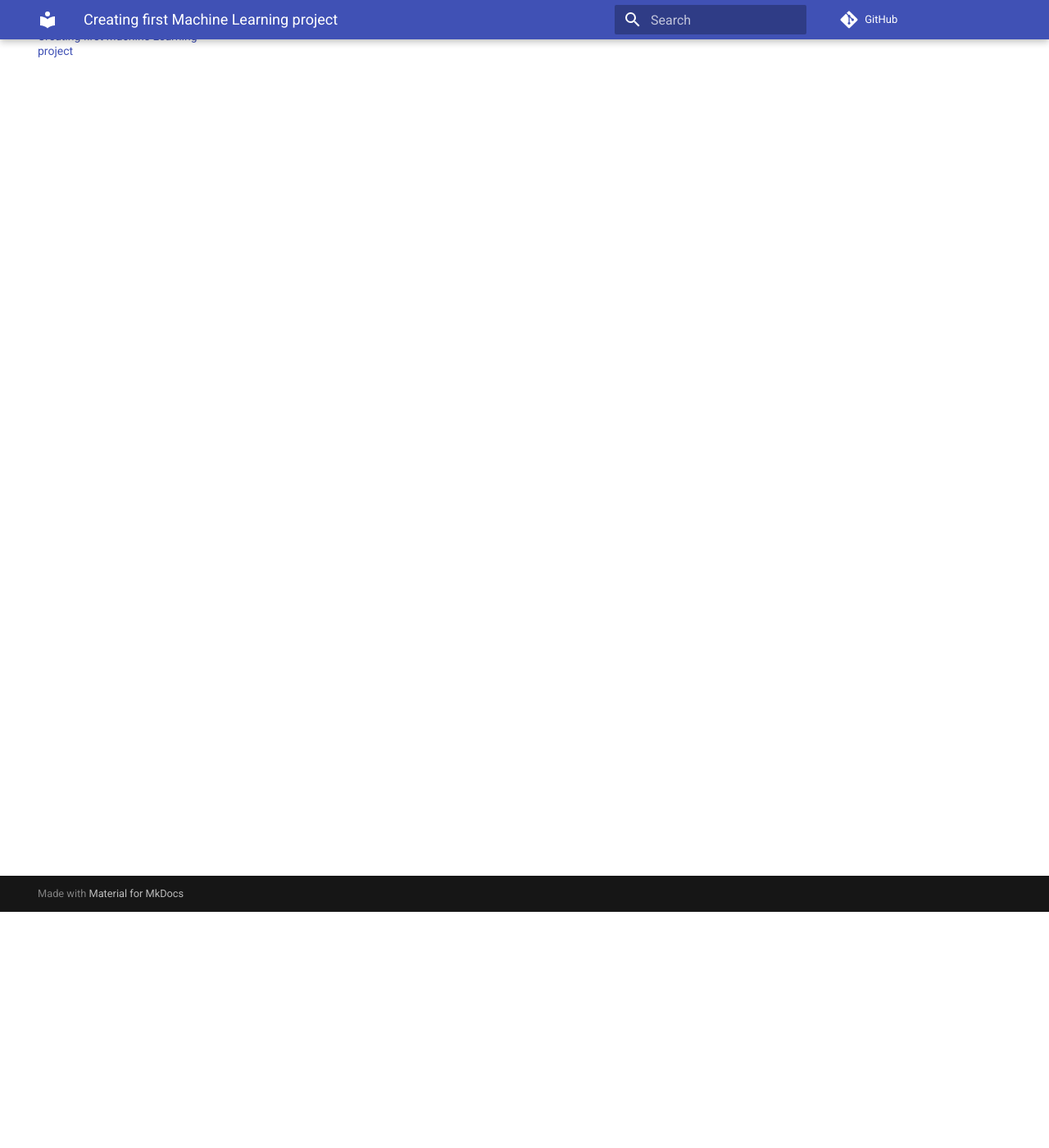
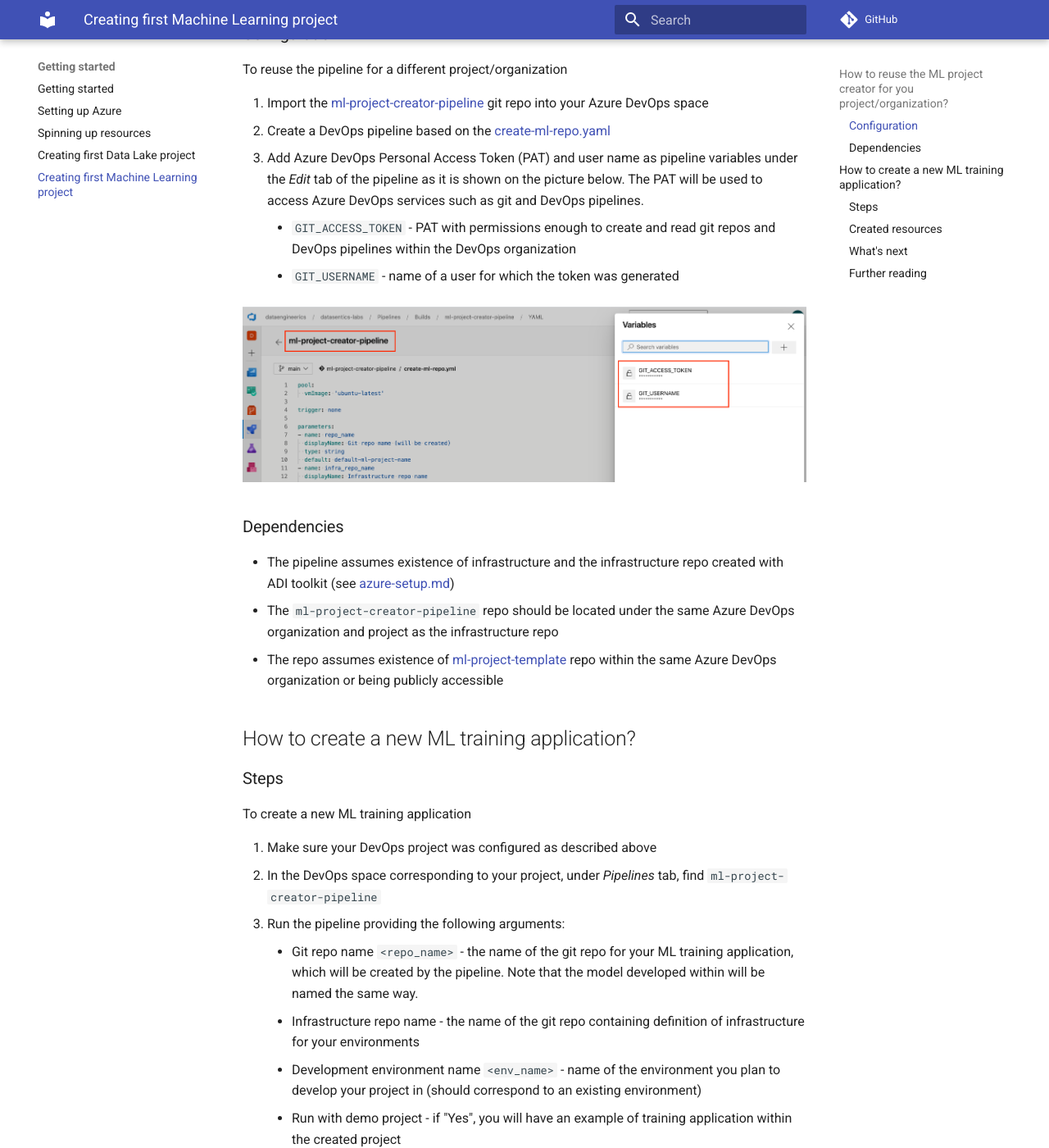
Before and after one commit to daipe-ai/platform-docs, an MkDocs documentation site: the page built from docs/getting-started/first-ml-project.md, in a window 1280 px wide and 1400 px high, scrolled down 288 px. Shown: the whole window at 82% size. Built offline with MkDocs 1.6.1 and Material for MkDocs 9.7.7, drawn with Linux system fonts in a browser that asks for light colours; comment, search, counter and statistics services are not loaded; some of the changed text lies outside the part shown.

Commit message:
add ML project creator doc

```diff
--- a/docs/getting-started/first-ml-project.md
+++ b/docs/getting-started/first-ml-project.md
@@ -1 +1,66 @@
 # Creating first Machine Learning project
+
+##  How to reuse the ML project creator for you project/organization?
+
+### Configuration
+
+To reuse the pipeline for a different project/organization
+
+1. Import the [ml-project-creator-pipeline](https://dev.azure.com/dataengineerics/datasentics-labs/_git/ml-project-creator-pipeline) git repo into your Azure DevOps space
+1. Create a DevOps pipeline based on the [create-ml-repo.yaml](create-ml-repo.yaml)
+1. Add Azure DevOps Personal Access Token (PAT) and user name as pipeline variables under the *Edit* tab of the pipeline as it is shown on the picture below. The PAT will be used to access Azure DevOps services such as git and DevOps pipelines.
+    * `GIT_ACCESS_TOKEN` - PAT with permissions enough to create and read git repos and DevOps pipelines within the DevOps organization
+    * `GIT_USERNAME` - name of a user for which the token was generated
+
+![](../images/mlproject_pipeline_vars.png)
+
+### Dependencies
+
+* The pipeline assumes existence of infrastructure and the infrastructure repo created with ADI toolkit (see [azure-setup.md](azure-setup.md))
+* The `ml-project-creator-pipeline` repo should be located under the same Azure DevOps organization and project as the infrastructure repo
+* The repo assumes existence of [ml-project-template](https://dev.azure.com/dataengineerics/datasentics-labs/_git/ml-project-template) repo within the same Azure DevOps organization or being publicly accessible
+
+
+## How to create a new ML training application?
+
+### Steps
+
+To create a new ML training application
+
+1. Make sure your DevOps project was configured as described above
+1. In the DevOps space corresponding to your project, under *Pipelines* tab, find `ml-project-creator-pipeline`
+1. Run the pipeline providing the following arguments:
+    * Git repo name `<repo_name>` - the name of the git repo for your ML training application, which will be created by the pipeline. Note that the model developed within will be named the same way.
+    * Infrastructure repo name - the name of the git repo containing definition of infrastructure for your environments
+    * Development environment name `<env_name>` - name of the environment you plan to develop your project in (should correspond to an existing environment)
+    * Run with demo project - if "Yes", you will have an example of training application within the created project
+
+### Created resources
+
+After successful execution, you will find the following resource
+
+* A new `<repo_name>` git repo
+* Several CI/CD pipelines created for the repo. Each pipeline is named `<repo_name>-<pipeline_name>` and is located under <repo_name> pipeline folder. ![](../images/mlproject_pipeline_folder.png) In particular, you will find
+    * **CI/CD pipeline** for **codes**, triggered by an update in `src/` folder (any branch). The pipeline deploys codes from the git repo to databricks workspace.
+    * **CI** for **models**, which is triggered by a merge to master branch. The pipeline tests and promotes a model (which is in "Staging" state) to the "Production" state.
+    * **CD** for **models**, which is triggered manually. The pipeline deploys a model to the specified could service (e.g., ACI)
+
+
+**Note 1**: the CI/CD pipelines for codes deployment will be executed automatically after the creation
+
+**Note 2**: during the first execution, echo pipeline will ask for permission to the service connection, as it is shown on the pic below.
+
+![](../images/mlproject_permission.png)
+
+
+### What's next
+
+After an initial run of the pipelines, you will have codes available in the databricks workspace corresponding to the `<env_name>` development environment.
+
+![](../images/mlproject_dbx_ws.png)
+
+MLOps pipelines will support the model lifecycle and will be triggered as described above.
+
+### Further reading
+
+See the created project README for further details.
```
Also changed, not shown: docs/images/mlproject_dbx_ws.png (added), docs/images/mlproject_permission.png (added), docs/images/mlproject_pipeline_folder.png (added), docs/images/mlproject_pipeline_vars.png (added).
